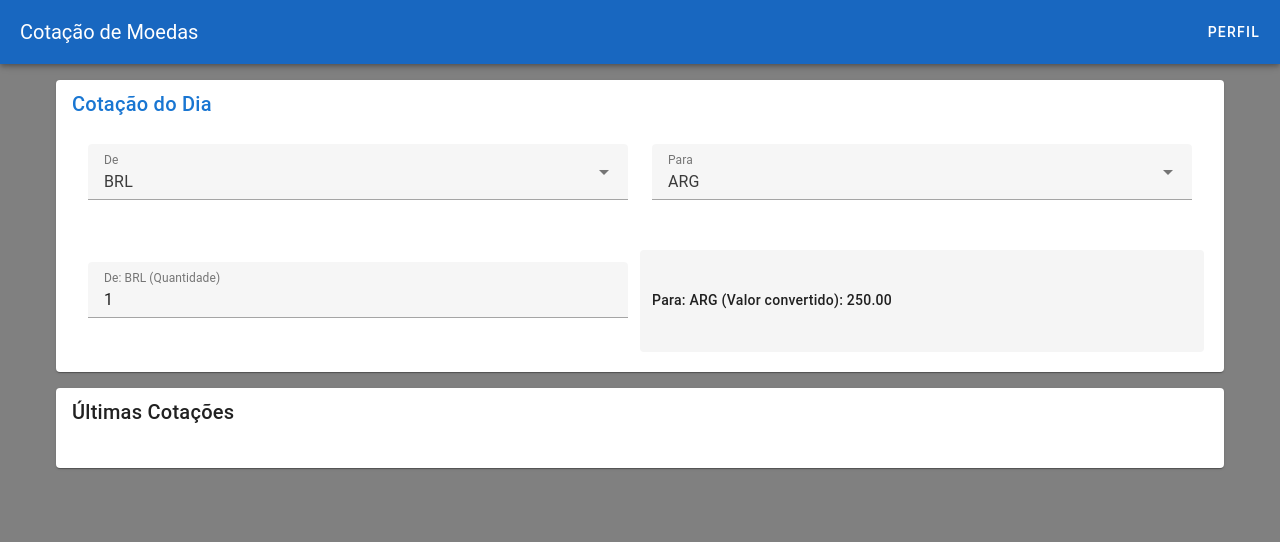
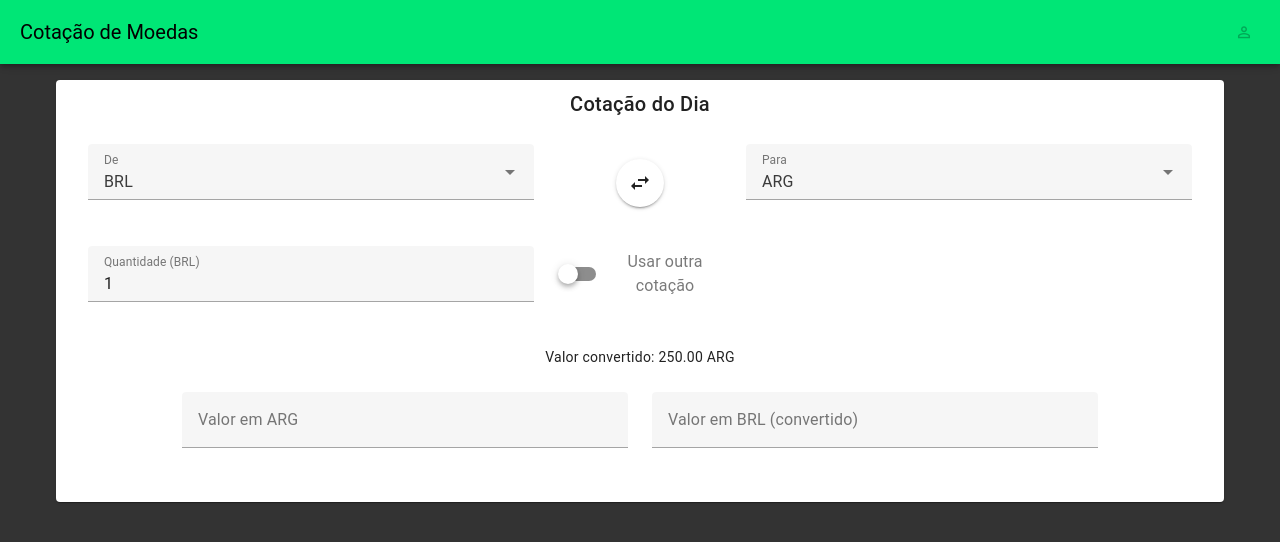
Before and after one commit to muril0791/exchange-rate, a Vue app: page / in a window 1280 px wide. Shown: the top 542 px of the page. Built offline with nearby package versions, Linux system fonts and the light colour scheme.

Commit message:
new function

```diff
--- a/src/App.vue
+++ b/src/App.vue
@@ -1,11 +1,21 @@
 <template>
   <v-app class="app">
-    <navbar-component @open-login="showLogin = true" @open-settings="toggleSettings = !toggleSettings" />
+    <navbar-component
+      @open-login="showLogin = true"
+      @open-settings="toggleSettings = !toggleSettings"
+    />
     <v-dialog v-model="showLogin" width="500px">
-      <login-component v-if="!isSignup" @toggle-form="isSignup = !isSignup" @close-dialog="showLogin = false" />
-      <signup-component v-else @toggle-form="isSignup = !isSignup" @close-dialog="showLogin = false" />
+      <v-card v-if="!isSignup"
+        ><login-component
+          @toggle-form="isSignup = !isSignup"
+          @close-dialog="showLogin = false"
+      /></v-card>
+      <v-card v-else
+        ><signup-component
+          @toggle-form="isSignup = !isSignup"
+          @close-dialog="showLogin = false"
+      /></v-card>
     </v-dialog>
-    <!-- SettingsComponent pode ser reintegrado conforme a necessidade do projeto -->
     <v-main>
       <v-container>
         <exchange-rate-display
@@ -14,28 +24,24 @@
           :rate="currentRate"
           @conversion-completed="updateHistory"
         />
-        <exchange-history :history="exchangeHistory" />
       </v-container>
     </v-main>
   </v-app>
 </template>
 
 <script>
-import NavbarComponent from './components/NavbarComponent.vue';
-import LoginComponent from './components/LoginComponent.vue';
-import SignupComponent from './components/SignupComponent.vue'; // Assegure-se de ter este componente
-// Importe SettingsComponent se estiver sendo usado
-import ExchangeRateDisplay from './components/ExchangeRateDisplay.vue';
-import ExchangeHistory from './components/ExchangeHistory.vue';
+import NavbarComponent from "./components/NavbarComponent.vue";
+import LoginComponent from "./components/LoginComponent.vue";
+import SignupComponent from "./components/SignupComponent.vue"; // Assegure-se de ter este componente
+import ExchangeRateDisplay from "./components/ExchangeRateDisplay.vue";
 
 export default {
-  name: 'App',
+  name: "App",
   components: {
     NavbarComponent,
     LoginComponent,
     SignupComponent, // Incluído para cadastro
     ExchangeRateDisplay,
-    ExchangeHistory,
     // Inclua SettingsComponent aqui, se necessário
   },
   data() {
@@ -43,12 +49,12 @@ export default {
       showLogin: false,
       showSettings: false,
       isSignup: false, // Estado para alternar entre login e cadastro
-      fromCurrency: 'USD',
-      toCurrency: 'BRL',
+      fromCurrency: "USD",
+      toCurrency: "BRL",
       amount: 100,
       currentRate: 5.42, // Este valor deve ser dinâmico conforme suas necessidades
       exchangeHistory: [],
-      rateSource: 'Western Union', // ou 'Minha Cotação'
+      rateSource: "Western Union", // ou 'Minha Cotação'
     };
   },
   methods: {
@@ -67,14 +73,14 @@ export default {
         date: new Date().toLocaleDateString(),
       });
     },
-  }
+  },
 };
 </script>
 
 <style scoped>
 .app {
   width: auto;
-  background: grey;
+  background: #333333;
   color: white;
   height: auto;
 }
--- a/src/components/ExchangeRateDisplay.vue
+++ b/src/components/ExchangeRateDisplay.vue
@@ -1,22 +1,68 @@
 <template>
-  <v-card class="mb-4 exchange-rate-card">
-    <v-card-title class="headline">Cotação do Dia</v-card-title>
+  <v-card class="exchange-rate-card">
+    <v-card-title class="headline text-center">Cotação do Dia</v-card-title>
     <v-card-text>
       <v-container>
-        <v-row>
-          <v-col cols="12" md="6">
-            <v-select v-model="fromCurrency" :items="currencies" label="De" outlined dense></v-select>
+        <v-row align="center" justify="center">
+          <v-col cols="12" md="5">
+            <v-select v-model="fromCurrency" :items="currencies" label="De" outlined dense @change="convertAmount"></v-select>
           </v-col>
-          <v-col cols="12" md="6">
-            <v-select v-model="toCurrency" :items="currencies" label="Para" outlined dense></v-select>
+          <v-col cols="12" md="2" class="text-center">
+            <v-btn icon @click="swapCurrencies">
+              <v-icon>mdi-swap-horizontal</v-icon>
+            </v-btn>
+          </v-col>
+          <v-col cols="12" md="5">
+            <v-select v-model="toCurrency" :items="currencies" label="Para" outlined dense @change="convertAmount"></v-select>
           </v-col>
         </v-row>
-        <v-row class="pt-4">
-          <v-col cols="12" md="6">
-            <v-text-field v-model="amount" :label="`De: ${fromCurrency} (Quantidade)`" type="number" outlined dense @input="convertAmount"></v-text-field>
+        <v-row align="center" justify="center">
+          <v-col cols="12" md="5">
+            <v-text-field v-model="amount" :label="`Quantidade (${fromCurrency})`" type="number" outlined dense @input="convertAmount"></v-text-field>
           </v-col>
-          <v-col cols="12" md="6" class="display-converted-amount">
-            {{ displayConversionResult }}
+          <v-col cols="12" md="2" class="text-center">
+            <v-switch v-model="useCustomRate" label="Usar outra cotação"></v-switch>
+          </v-col>
+          <v-col cols="12" md="5">
+            <v-text-field
+              v-if="useCustomRate"
+              v-model="customRates[currentRateKey]"
+              :label="`Cotação customizada de 1 ${fromCurrency} para ${toCurrency}`"
+              type="number"
+              outlined
+              dense
+              @input="convertAmount"
+            ></v-text-field>
+          </v-col>
+        </v-row>
+        <v-row>
+          <v-col>
+            <div class="display-converted-amount text-center">
+              {{ displayConversionResult }}
+            </div>
+          </v-col>
+        </v-row>
+        <!-- Campo de verificação de preço -->
+        <v-row align="center" justify="center">
+          <v-col cols="12" md="5">
+            <v-text-field
+              v-model="priceInForeignCurrency"
+              :label="`Valor em ${toCurrency}`"
+              type="number"
+              outlined
+              dense
+              @input="calculatePriceInLocalCurrency"
+            ></v-text-field>
+          </v-col>
+          <v-col cols="12" md="5">
+            <v-text-field
+              v-model="priceInLocalCurrency"
+              :label="`Valor em ${fromCurrency} (convertido)`"
+              type="number"
+              outlined
+              dense
+              readonly
+            ></v-text-field>
           </v-col>
         </v-row>
       </v-container>
@@ -31,60 +77,74 @@ export default {
       fromCurrency: 'BRL',
       toCurrency: 'ARG',
       amount: 1,
+      customRates: {},
+      useCustomRate: false,
       convertedAmount: '',
+      priceInForeignCurrency: null,
+      priceInLocalCurrency: '',
       currencies: ['USD', 'BRL', 'EUR', 'ARG', 'PESO'],
       exchangeRates: {
         'BRLtoARG': 250,
         'ARGtoBRL': 0.004,
-        // Adicione outras taxas fixas aqui conforme necessário
+        // Adicione outras taxas predefinidas conforme necessário
       },
     };
   },
   computed: {
+    currentRateKey() {
+      return `${this.fromCurrency}to${this.toCurrency}`;
+    },
+    currentRate() {
+      if (this.useCustomRate && this.customRates[this.currentRateKey]) {
+        return this.customRates[this.currentRateKey];
+      }
+      return this.exchangeRates[this.currentRateKey] || null;
+    },
     displayConversionResult() {
-      return `Para: ${this.toCurrency} (Valor convertido): ${this.convertedAmount}`;
+      if (this.currentRate !== null) {
+        return `Valor convertido: ${this.convertedAmount} ${this.toCurrency}`;
+      }
+      return 'Taxa de câmbio não disponível.';
     }
   },
   methods: {
+    swapCurrencies() {
+      [this.fromCurrency, this.toCurrency] = [this.toCurrency, this.fromCurrency];
+      this.convertAmount();
+    },
     convertAmount() {
-      const rateKey = `${this.fromCurrency}to${this.toCurrency}`;
-      const exchangeRate = this.exchangeRates[rateKey];
-
-      if (exchangeRate && this.amount) {
-        this.convertedAmount = (this.amount * exchangeRate).toFixed(2);
+      if (this.currentRate) {
+        this.convertedAmount = (this.amount * this.currentRate).toFixed(2);
       } else {
-        this.convertedAmount = "Taxa de câmbio não disponível";
+        this.convertedAmount = '---';
+      }
+    },
+    calculatePriceInLocalCurrency() {
+      if (this.useCustomRate && this.customRates[this.currentRateKey]) {
+        const reverseRate = 1 / this.customRates[this.currentRateKey];
+        this.priceInLocalCurrency = (this.priceInForeignCurrency * reverseRate).toFixed(2);
+      } else if (this.exchangeRates[this.currentRateKey]) {
+        const reverseRate = 1 / this.exchangeRates[this.currentRateKey];
+        this.priceInLocalCurrency = (this.priceInForeignCurrency * reverseRate).toFixed(2);
+      } else {
+        this.priceInLocalCurrency = 'Taxa de câmbio não disponível';
       }
     },
   },
+  watch: {
+    fromCurrency: "convertAmount",
+    toCurrency: "convertAmount",
+    amount: "convertAmount",
+    customRates: {
+      handler: "convertAmount",
+      deep: true
+    },
+    useCustomRate: "convertAmount",
+    priceInForeignCurrency: "calculatePriceInLocalCurrency",
+  },
   mounted() {
-    this.convertAmount(); // Realiza uma conversão inicial com valores padrão
+    this.convertAmount();
   },
 };
+
 </script>
-
-<style>
-.exchange-rate-card {
-  box-shadow: 0 4px 6px rgba(0,0,0,0.1);
-  border-radius: 8px;
-}
-
-.display-converted-amount {
-  display: flex;
-  align-items: center;
-  justify-content: start;
-  padding: 8px;
-  background-color: #f5f5f5;
-  border-radius: 4px;
-  font-weight: 500;
-}
-
-.v-select, .v-text-field {
-  background-color: white;
-}
-
-.headline {
-  color: #1976D2;
-  font-weight: normal;
-}
-</style>
--- a/src/components/NavbarComponent.vue
+++ b/src/components/NavbarComponent.vue
@@ -1,8 +1,8 @@
 <template>
-  <v-app-bar app color="primary" dark>
+  <v-app-bar app color="green-accent-3" dark>
     <v-toolbar-title>Cotação de Moedas</v-toolbar-title>
     <v-spacer></v-spacer>
-    <v-btn text @click="$emit('open-login')">Perfil</v-btn>
+    <v-btn disabled text @click="$emit('open-login')"><v-icon class=" mdi mdi-account-outline"></v-icon></v-btn>
   </v-app-bar>
 </template>
 
```
